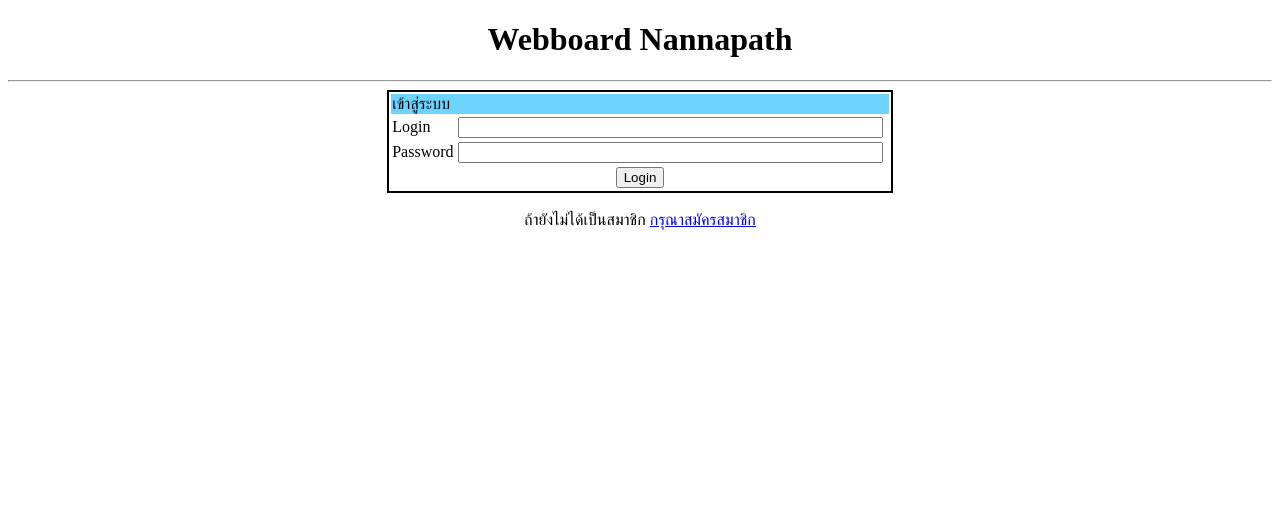
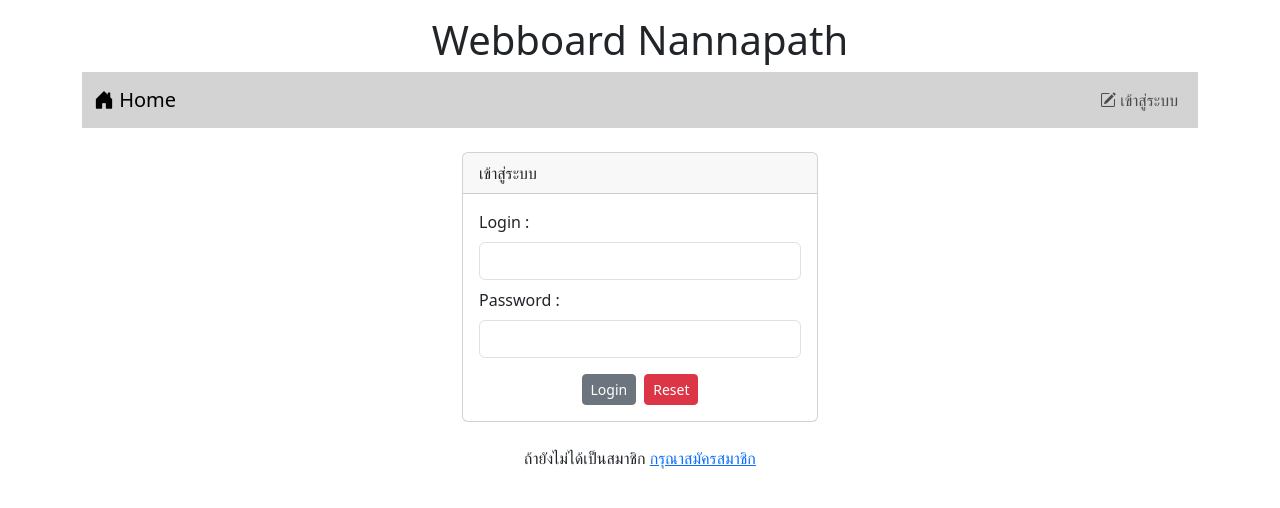
Before and after one commit to Anannapath/Webboard-Nannapath, a PHP site: page /login.php in a window 1280 px wide. Shown: the top 508 px of the page. Run offline with PHP 8.4, Linux system fonts and the light colour scheme.

Commit message:
HomeWork7

```diff
--- a/login.php
+++ b/login.php
@@ -12,31 +12,53 @@ if(isset($_SESSION['id'])){
 <head>
     <meta charset="UTF-8">
     <meta name="viewport" content="width=device-width, initial-scale=1.0">
+    <link href="https://cdn.jsdelivr.net/npm/bootstrap@5.3.2/dist/css/bootstrap.min.css" rel="stylesheet" integrity="sha384-T3c6CoIi6uLrA9TneNEoa7RxnatzjcDSCmG1MXxSR1GAsXEV/Dwwykc2MPK8M2HN" crossorigin="anonymous">
+    <script src="https://cdn.jsdelivr.net/npm/bootstrap@5.3.2/dist/js/bootstrap.bundle.min.js" integrity="sha384-C6RzsynM9kWDrMNeT87bh95OGNyZPhcTNXj1NW7RuBCsyN/o0jlpcV8Qyq46cDfL" crossorigin="anonymous"></script>
+    <link rel="stylesheet" href="https://cdn.jsdelivr.net/npm/bootstrap-icons@1.11.3/font/bootstrap-icons.min.css">
     <title>Login</title>
 </head>
 <body>
-    <h1 style="text-align: center;">Webboard Nannapath</h1>
-    <hr>
-    <form action="verify.php" method="post">
-        <table style="border: 2px solid black; width: 40%;" align="center">
-            <tr>
-                <td colspan="2" style=" background-color: #6CD2FE;" >เข้าสู่ระบบ</td>
-            </tr>
-            <tr>
-                <td>Login</td>
-                <td><input type="text" name="login" size="50"></td>
-            </tr>
-            <tr>
-                <td>Password</td>
-                <td><input type="password" name="pwd" size="50"></td>
-            </tr>
-            <tr>
-                <td colspan="2" align="center"><input type="submit" value="Login"></td>
-            </tr>
-        </table>
-        <br>
-        <center>ถ้ายังไม่ได้เป็นสมาชิก <a href="register.php">กรุณาสมัครสมาชิก</center>
-    </form>
+    <div class="container-lg">
+        <h1 style="text-align: center;" class="mt-3">Webboard Nannapath</h1>
 
+        <?php
+            include "nav.php"
+        ?>
+
+        <div class="row mt-4">
+            <div class="col-lg-4 col-md-3 col-sm-2 col-1 "></div>
+            <div class="col-lg-4 col-md-6 col-sm-8 col-10">
+                <?php
+                    if(isset($_SESSION['error'])){
+                        echo "<div class='alert alert-danger'>ชื่อบัญชีหรือรหัสผ่านไม่ถูกต้อง</div>";
+                        unset($_SESSION['error']);
+                    }
+                ?>
+
+                <div class="card">
+                    <div class="card-header">เข้าสู่ระบบ</div>
+                    <div class="card-body">
+                        <form action="verify.php" method="post">
+                            <div class="form-group">
+                                <label for="user" class="form-label">Login :</label>
+                                <input type="text" id="user" class="form-control" name="login" required>
+                            </div>
+                            <div class="form-group mt-2">
+                                <label for="pwd" class="form-label">Password :</label>
+                                <input type="password" id="pwd" class="form-control " name="pwd" required>
+                            </div>
+                            <div class="mt-3 d-flex justify-content-center">
+                                <button type="submit" class="btn btn-secondary btn-sm me-2">Login</button>
+                                <button type="reset" class="btn btn-danger btn-sm">Reset</button>
+                            </div>
+                        </form>
+                    </div>
+                </div>
+                <br>
+                <center>ถ้ายังไม่ได้เป็นสมาชิก <a href="register.php">กรุณาสมัครสมาชิก</center>
+            </div>
+            <div class="col-lg-4 col-md-3 col-sm-2 col-1"></div>
+        </div>
+    </div>
 </body>
 </html>
--- /dev/null
+++ b/nav.php
@@ -0,0 +1,30 @@
+
+<nav class="navbar navbar-expand-lg" style="background-color: #d3d3d3;">
+        <div class="container-fluid ">
+            <a class="navbar-brand" href="index.php"><i class="bi bi-house-door-fill"></i> Home</a>
+            <ul class="navbar-nav">
+                <?php
+                    if(!isset($_SESSION['id'])){
+                ?>
+                    <li class="nav-item">
+                        <a class="nav-link" aria-current="page" href="login.php"><i class="bi bi-pencil-square"></i> เข้าสู่ระบบ</a>
+                    </li>
+                <?php
+                    }else{
+                ?>
+                    <li class="nav-item dropdown">
+                        <a class="btn btn-outline-secondary  dropdown-toggle" href="#" role="button" data-bs-toggle="dropdown" aria-expanded="false"><i class="bi bi-person-lines-fill"></i>
+                            <?php
+                                echo $_SESSION['username'];
+                            ?>
+                        </a>
+                        <ul class="dropdown-menu">
+                        <li><a class="dropdown-item" href="logout.php"><i class="bi bi-power"></i> ออกจากระบบ</a></li>
+                        </ul>
+                    </li>
+                <?php
+                    }
+                ?>
+            </ul>
+        </div>
+</nav>
```
Also changed, not shown: index.php (+3 -30 lines), verify.php (+12 -12 lines).
